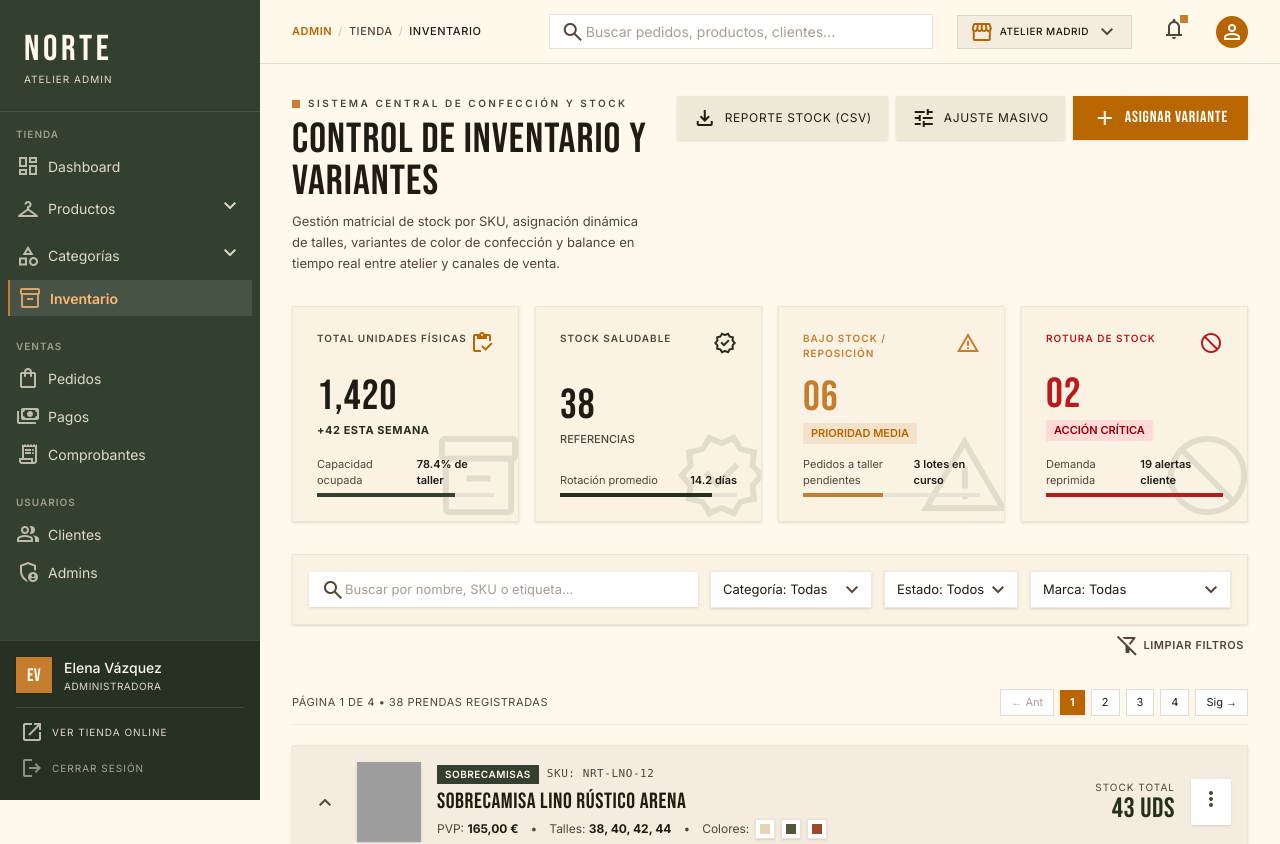
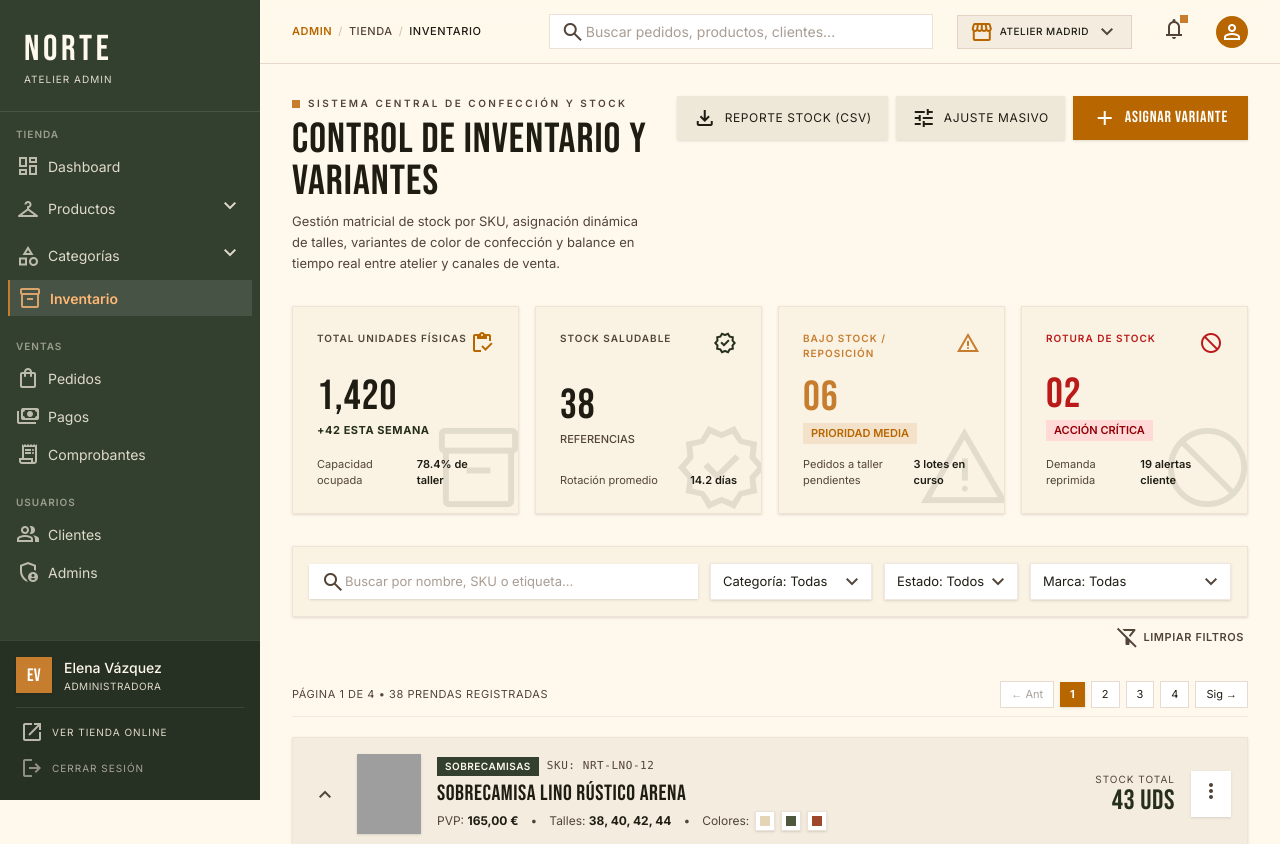
Before and after one commit to Angelussz/proyecto-norte, a Next.js app: page /admin/inventario in a window 1280 px wide. Shown: the top 844 px of the page. Built offline with nearby package versions, Linux system fonts and the light colour scheme; grey boxes are pictures that could not be loaded.

Commit message:
style(admin): remover barras de progreso de las tarjetas KPI en inventario

```diff
--- a/features/admin/components/admin-inventory-view.tsx
+++ b/features/admin/components/admin-inventory-view.tsx
@@ -283,12 +283,9 @@ export function AdminInventoryView() {
               </span>
             </div>
             <div className="mt-3 relative z-10">
-              <div className="flex items-center justify-between font-inter text-[11px] text-on-surface-variant mb-1">
+              <div className="flex items-center justify-between font-inter text-[11px] text-on-surface-variant">
                 <span>Capacidad ocupada</span>
                 <span className="font-semibold text-on-surface">78.4% de taller</span>
-              </div>
-              <div className="w-full bg-surface-container-highest h-1">
-                <div className="bg-forest-green h-1 w-[78%]" />
               </div>
             </div>
             <div className="absolute -right-2 -bottom-2 opacity-10 pointer-events-none select-none">
@@ -318,12 +315,9 @@ export function AdminInventoryView() {
               </span>
             </div>
             <div className="mt-3 relative z-10">
-              <div className="flex items-center justify-between font-inter text-[11px] text-on-surface-variant mb-1">
+              <div className="flex items-center justify-between font-inter text-[11px] text-on-surface-variant">
                 <span>Rotación promedio</span>
                 <span className="font-semibold text-on-surface">14.2 días</span>
-              </div>
-              <div className="w-full bg-surface-container-highest h-1">
-                <div className="bg-secondary h-1 w-[86%]" />
               </div>
             </div>
             <div className="absolute -right-2 -bottom-2 opacity-10 pointer-events-none select-none">
@@ -355,12 +349,9 @@ export function AdminInventoryView() {
               </span>
             </div>
             <div className="mt-3 relative z-10">
-              <div className="flex items-center justify-between font-inter text-[11px] text-on-surface-variant mb-1">
+              <div className="flex items-center justify-between font-inter text-[11px] text-on-surface-variant">
                 <span>Pedidos a taller pendientes</span>
                 <span className="font-semibold text-on-surface">3 lotes en curso</span>
-              </div>
-              <div className="w-full bg-surface-container-highest h-1">
-                <div className="bg-mustard h-1 w-[45%]" />
               </div>
             </div>
             <div className="absolute -right-2 -bottom-2 opacity-10 pointer-events-none select-none">
@@ -390,12 +381,9 @@ export function AdminInventoryView() {
               </span>
             </div>
             <div className="mt-3 relative z-10">
-              <div className="flex items-center justify-between font-inter text-[11px] text-on-surface-variant mb-1">
+              <div className="flex items-center justify-between font-inter text-[11px] text-on-surface-variant">
                 <span>Demanda reprimida</span>
                 <span className="font-semibold text-on-surface">19 alertas cliente</span>
-              </div>
-              <div className="w-full bg-surface-container-highest h-1">
-                <div className="bg-error h-1 w-full" />
               </div>
             </div>
             <div className="absolute -right-2 -bottom-2 opacity-10 pointer-events-none select-none">
```
